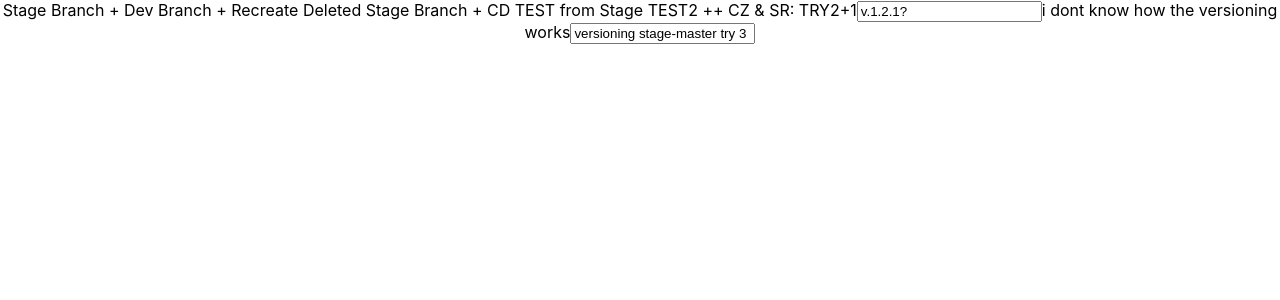
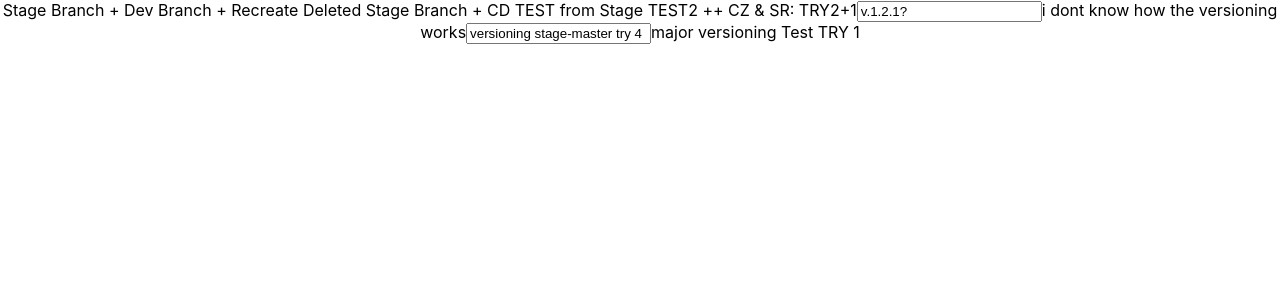
Before and after one commit to ryul-lullalla/gitlab-cicd-demo, a React (Create React App) app: page / in a window 1280 px wide. Shown: the top 300 px of the page. Built offline with nearby package versions, Linux system fonts and the light colour scheme.

Commit message:
feat: version test TRY 4
BREAKING CHANGE: Major Versioning Test Try 1

```diff
--- a/src/App.js
+++ b/src/App.js
@@ -7,7 +7,8 @@ function App() {
       Stage Branch + Dev Branch + Recreate Deleted Stage Branch + CD TEST from
       Stage TEST2 ++ CZ & SR: TRY2+1
       <input value="v.1.2.1?" />i dont know how the versioning works
-      <input value="versioning stage-master try 3" />
+      <input value="versioning stage-master try 4" />
+      major versioning Test TRY 1
     </div>
   );
 }
```
Also changed, not shown: .gitlab-ci.yml.
